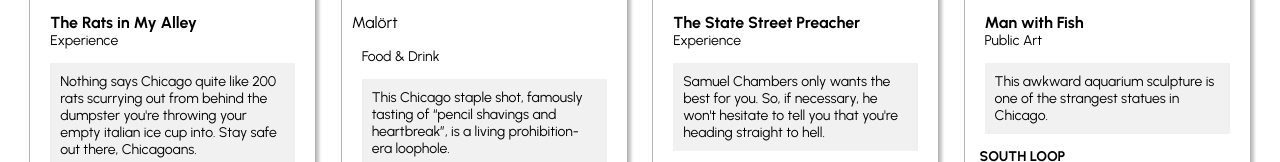
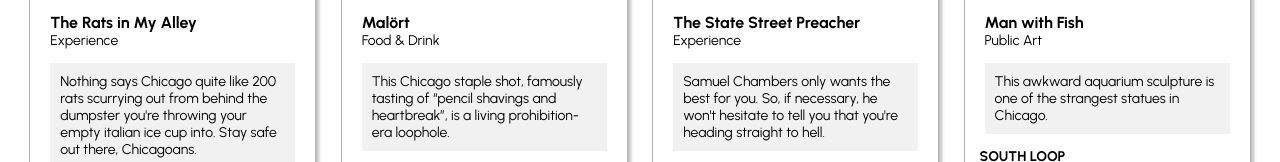
Before and after one commit to emlindvall/static-comp, a plain HTML site: page index.html in a window 1280 px wide. Shown: the part 382-544 px from the top of the page. Drawn offline with Linux system fonts and the light colour scheme.

Commit message:
refac: Fix typo in card2-name tag

```diff
--- a/styles.css
+++ b/styles.css
@@ -262,7 +262,7 @@
   padding-left: 10px;
 }
 
-.card1-name, c.ard2-name, .card3-name, .card4-name, .card5-name, .card6-name, .card7-name, .card8-name {
+.card1-name, .card2-name, .card3-name, .card4-name, .card5-name, .card6-name, .card7-name, .card8-name {
   font-size: 16px;
   font-weight: bold;
   margin-bottom: 0px;
```
